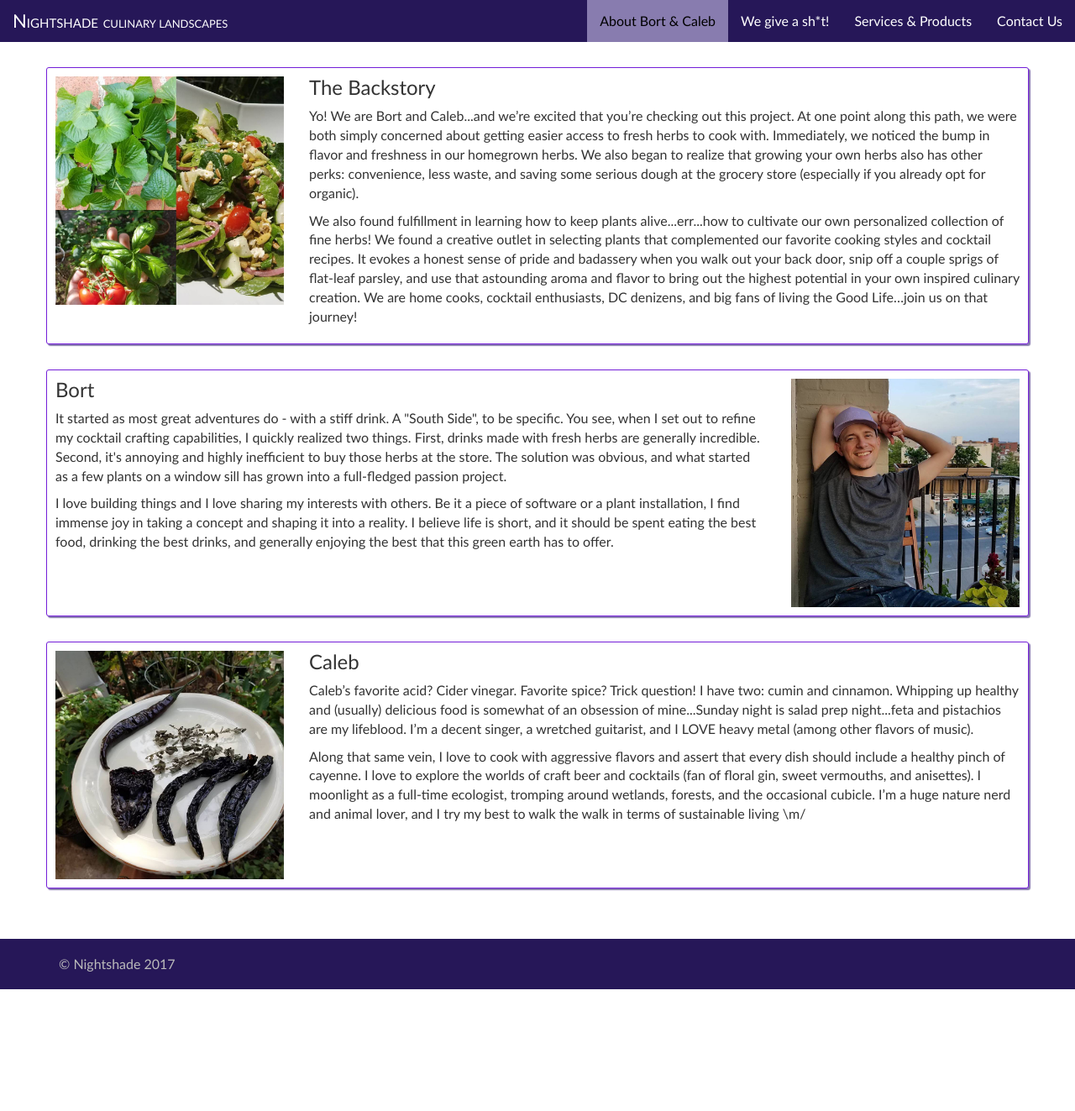
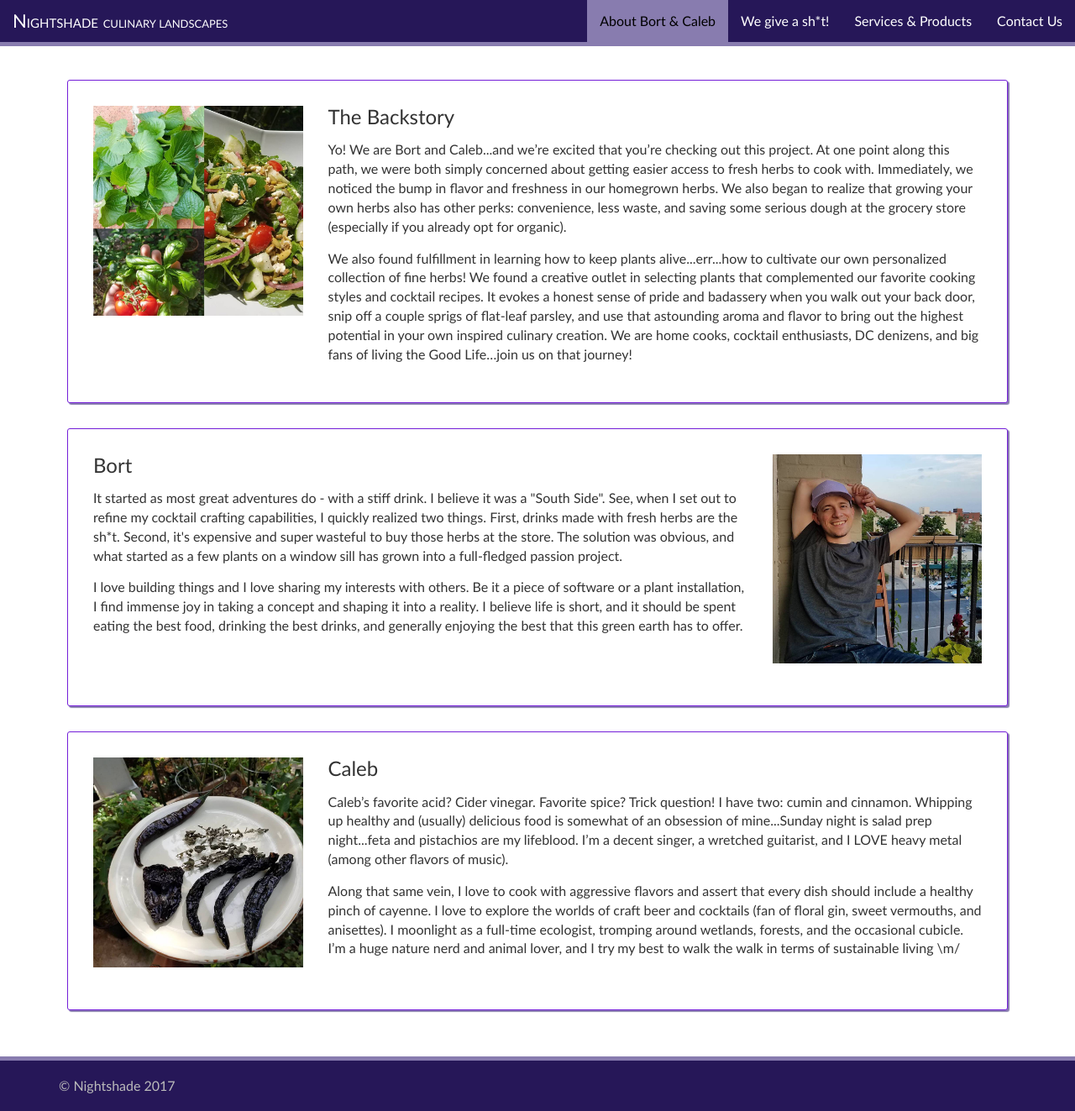
Before and after one commit to a-bort/Nightshade, a PHP site: page /about.html in a window 1280 px wide. Shown: the whole page at 84% size. Before the commit the page ends 1178 px from the top, so only its background shows below. Run offline with PHP 8.4, Linux system fonts and the light colour scheme; some libraries are stand-ins or nearby versions.

Commit message:
Styling update

```diff
--- a/about.html
+++ b/about.html
@@ -47,7 +47,7 @@
         <div class="row about-row">
           <div class="col-sm-9">
             <h3>Bort</h3>
-            <p>It started as most great adventures do - with a stiff drink. A "South Side", to be specific. You see, when I set out to refine my cocktail crafting capabilities, I quickly realized two things. First, drinks made with fresh herbs are generally incredible. Second, it's annoying and highly inefficient to buy those herbs at the store. The solution was obvious, and what started as a few plants on a window sill has grown into a full-fledged passion project.</p>
+            <p>It started as most great adventures do - with a stiff drink. I believe it was a "South Side". See, when I set out to refine my cocktail crafting capabilities, I quickly realized two things. First, drinks made with fresh herbs are the sh*t. Second, it's expensive and super wasteful to buy those herbs at the store. The solution was obvious, and what started as a few plants on a window sill has grown into a full-fledged passion project.</p>
             <p>I love building things and I love sharing my interests with others. Be it a piece of software or a plant installation, I find immense joy in taking a concept and shaping it into a reality. I believe life is short, and it should be spent eating the best food, drinking the best drinks, and generally enjoying the best that this green earth has to offer.</p>
           </div>
           <div class="col-sm-3">
--- a/style.css
+++ b/style.css
@@ -7,10 +7,10 @@ html {
   bottom: 0;
   width: 100%;
   /* Set the fixed height of the footer here */
-  height: 60px;
+  height: 65px;
   line-height: 60px; /* Vertically center the text there */
   background-color: #261758;
-  /*border-top: 2px solid #615192;*/
+  border-top: 5px solid #887CAF;
 }
 
 body {
@@ -18,8 +18,16 @@ body {
   margin-bottom: 80px;
 }
 
+h3 {
+  margin-bottom: 15px;
+}
+
 h4 {
   font-size: 15px;
+}
+
+p {
+  margin-bottom: 15px;
 }
 
 a {
@@ -43,7 +51,7 @@ a:hover, a:focus {
 .navbar-default {
   background-color: #261758;
   border: 0;
-  /*border-bottom: 2px solid #615192;*/
+  border-bottom: 5px solid #887CAF;
   border-radius: 0;
 }
 
@@ -99,8 +107,8 @@ a:hover, a:focus {
 .about-row {
   background-color: #FFFFFF;
   border: 1px solid #731DD8;
-  margin-bottom: 10px;
-  padding: 10px;
+  margin: 10px;
+  padding: 20px;
   -webkit-box-shadow: 2px 2px 1px 0px #887CAF;
   -moz-box-shadow: 2px 2px 1px 0px #887CAF;
   box-shadow: 2px 2px 1px 0px #887CAF;
@@ -117,14 +125,27 @@ a:hover, a:focus {
 
 .about-row img {
   width: 100%;
+  margin-bottom: 20px;
 }
 
 .about-row h3 {
   margin-top: 0px;
 }
 
+.about-row ul {
+  padding-left: 20px;
+}
+
+.about-row li {
+  margin-bottom: 5px;
+}
+
 .contact-details {
   word-wrap: break-word;
+}
+
+.services {
+  font-size: 16px;
 }
 
 /*
@@ -178,6 +199,7 @@ a:hover, a:focus {
 
     .about-row {
       margin-bottom: 30px;
+      padding: 30px;
     }
 
     .about-row div[class^="col-"]:first-child {
```
Also changed, not shown: services.html (+8 -8 lines).
